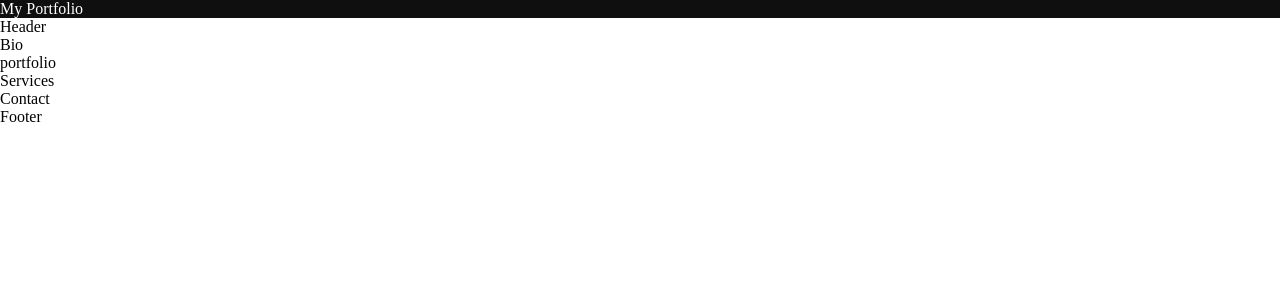
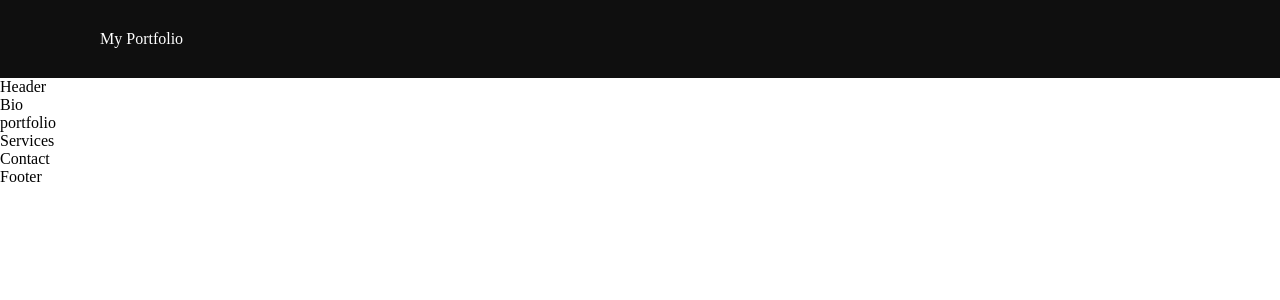
Before and after one commit to Ayanpaul11/Portfolio, a React (Vite) app: page / in a window 1280 px wide. Shown: the top 300 px of the page. Built offline with nearby package versions, Linux system fonts and the light colour scheme.

Commit message:
Update Nav.module.css

```diff
--- a/src/Components/Css/Nav.module.css
+++ b/src/Components/Css/Nav.module.css
@@ -1,4 +1,18 @@
+@import url('https://fonts.googleapis.com/css2?family=Inter:wght@600&display=swap');
+
 .mDiv {
-    background-color: #0F0F0F;
+    background-color: #0f0f0f;
     color: #fff;
+    display: flex;
+    justify-content: space-between;
+    padding: 30px 100px;
 }
+
+.pTagHead {
+    font-family: 'Inter', sans-serif;
+    font-style: normal;
+    font-weight: 600;
+    font-size: 32px;
+    line-height: 39px;
+    color: #fd2155;
+}
```
